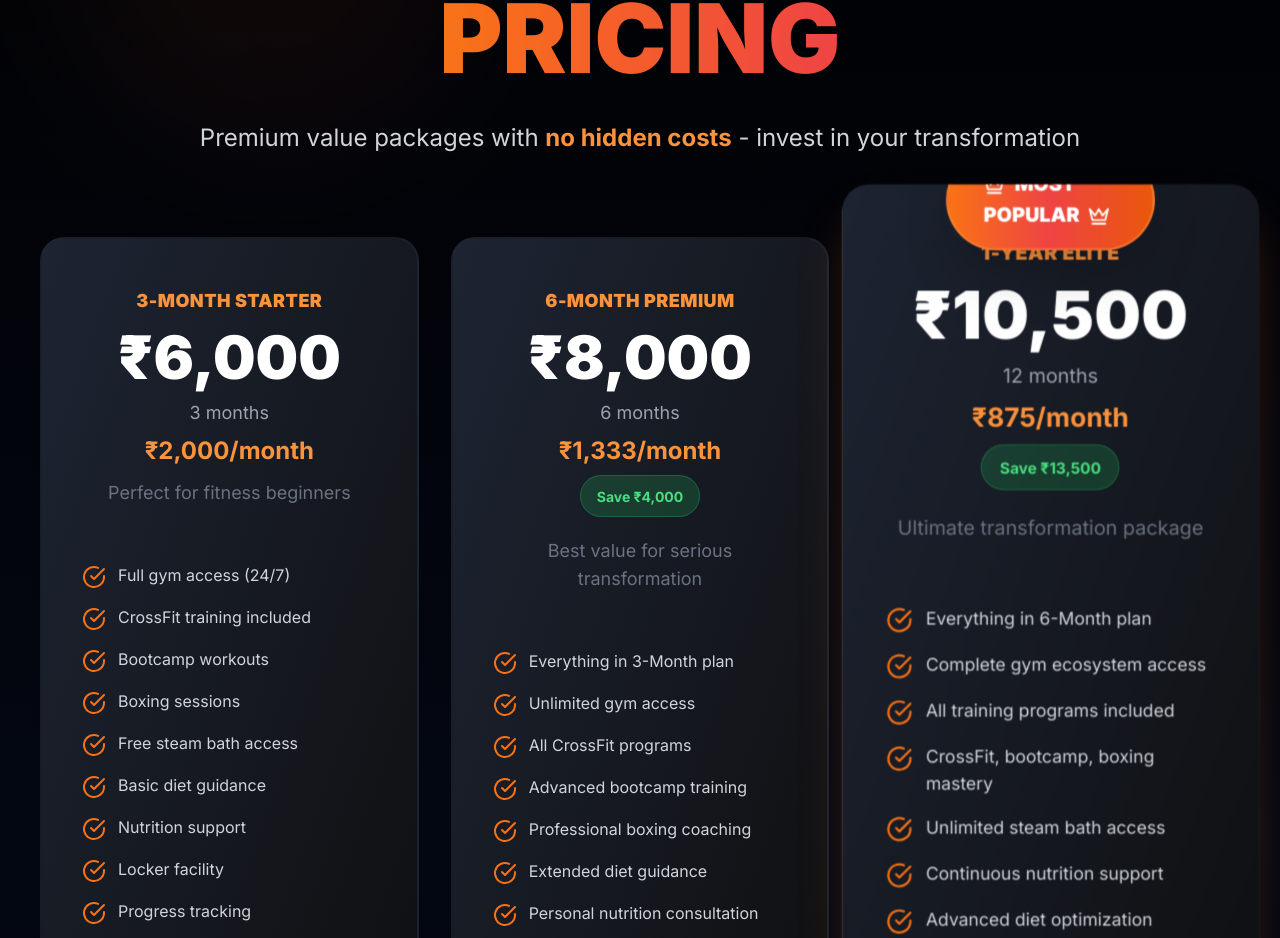
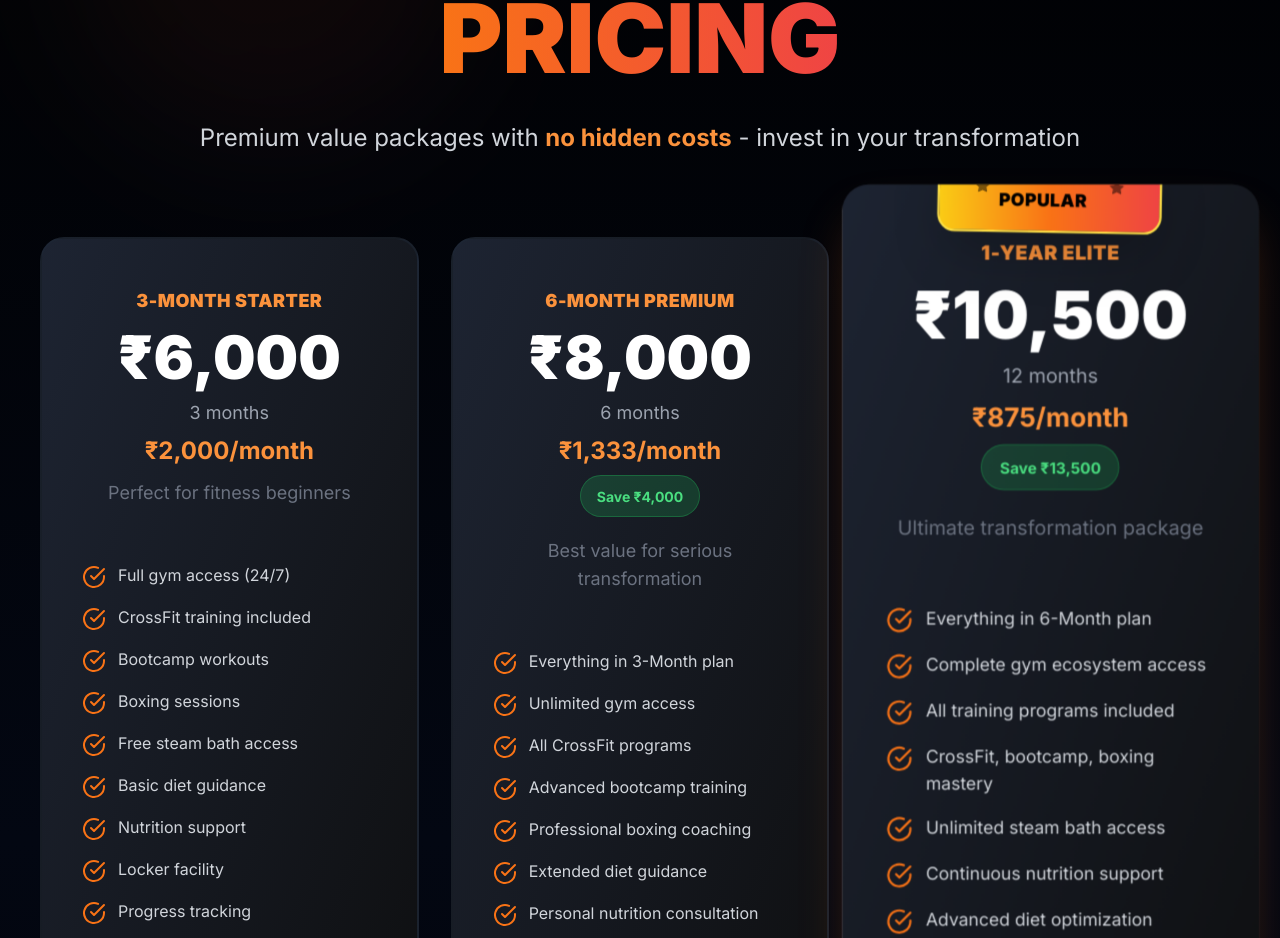
Before and after one commit to Ananddd06/Gym_website_fusion24, a Next.js app: page / in a window 1280 px wide. Shown: the part 7394-8332 px from the top of the page. Built offline with nearby package versions, Linux system fonts and the light colour scheme.

Commit message:
Improve most popular badge design with premium styling and animations

```diff
--- a/app/page.tsx
+++ b/app/page.tsx
@@ -786,11 +786,16 @@ export default function Fusion24Website() {
                 } opacity-0 group-hover:opacity-100 transition-opacity duration-500`}></div>
 
                 {plan.popular && (
-                  <div className="absolute -top-8 left-1/2 transform -translate-x-1/2 z-20">
-                    <div className="bg-gradient-to-r from-orange-500 via-red-500 to-orange-600 text-white px-6 sm:px-8 py-3 sm:py-4 rounded-full text-sm sm:text-lg font-black shadow-2xl border-2 border-orange-400/50">
-                      <Crown className="inline h-4 w-4 sm:h-5 sm:w-5 mr-2" />
-                      {plan.badge}
-                      <Crown className="inline h-4 w-4 sm:h-5 sm:w-5 ml-2" />
+                  <div className="absolute -top-10 left-1/2 transform -translate-x-1/2 z-20">
+                    <div className="relative">
+                      <div className="bg-gradient-to-r from-yellow-400 via-orange-500 to-red-500 text-black px-8 py-4 rounded-2xl font-black shadow-2xl border-2 border-yellow-300 transform rotate-1">
+                        <div className="flex items-center gap-2">
+                          <Star className="h-5 w-5 fill-current animate-pulse" />
+                          <span className="text-sm sm:text-base tracking-wide">MOST POPULAR</span>
+                          <Star className="h-5 w-5 fill-current animate-pulse" />
+                        </div>
+                      </div>
+                      <div className="absolute -top-1 -right-1 w-4 h-4 bg-yellow-400 rounded-full animate-ping"></div>
                     </div>
                   </div>
                 )}
```
